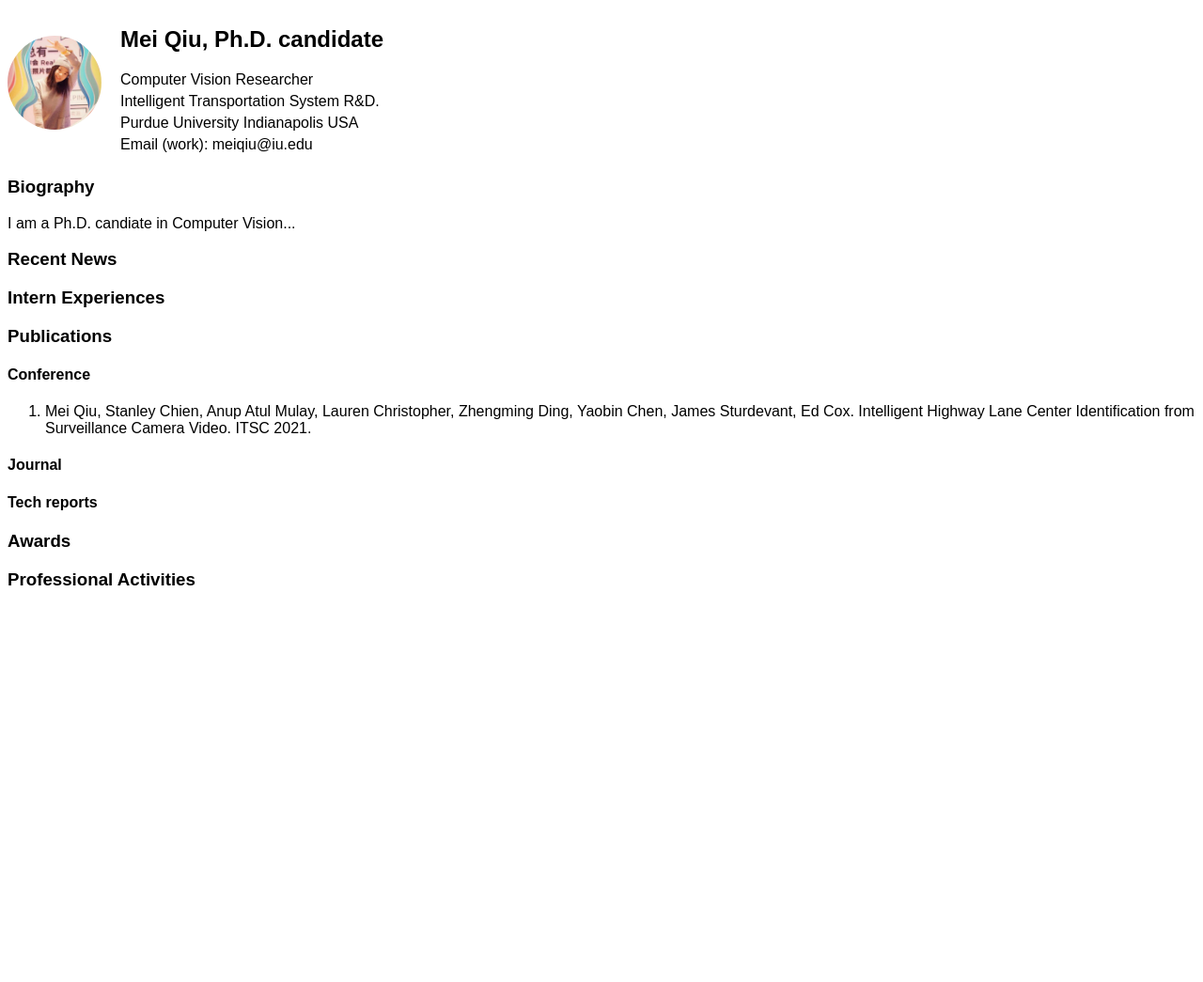
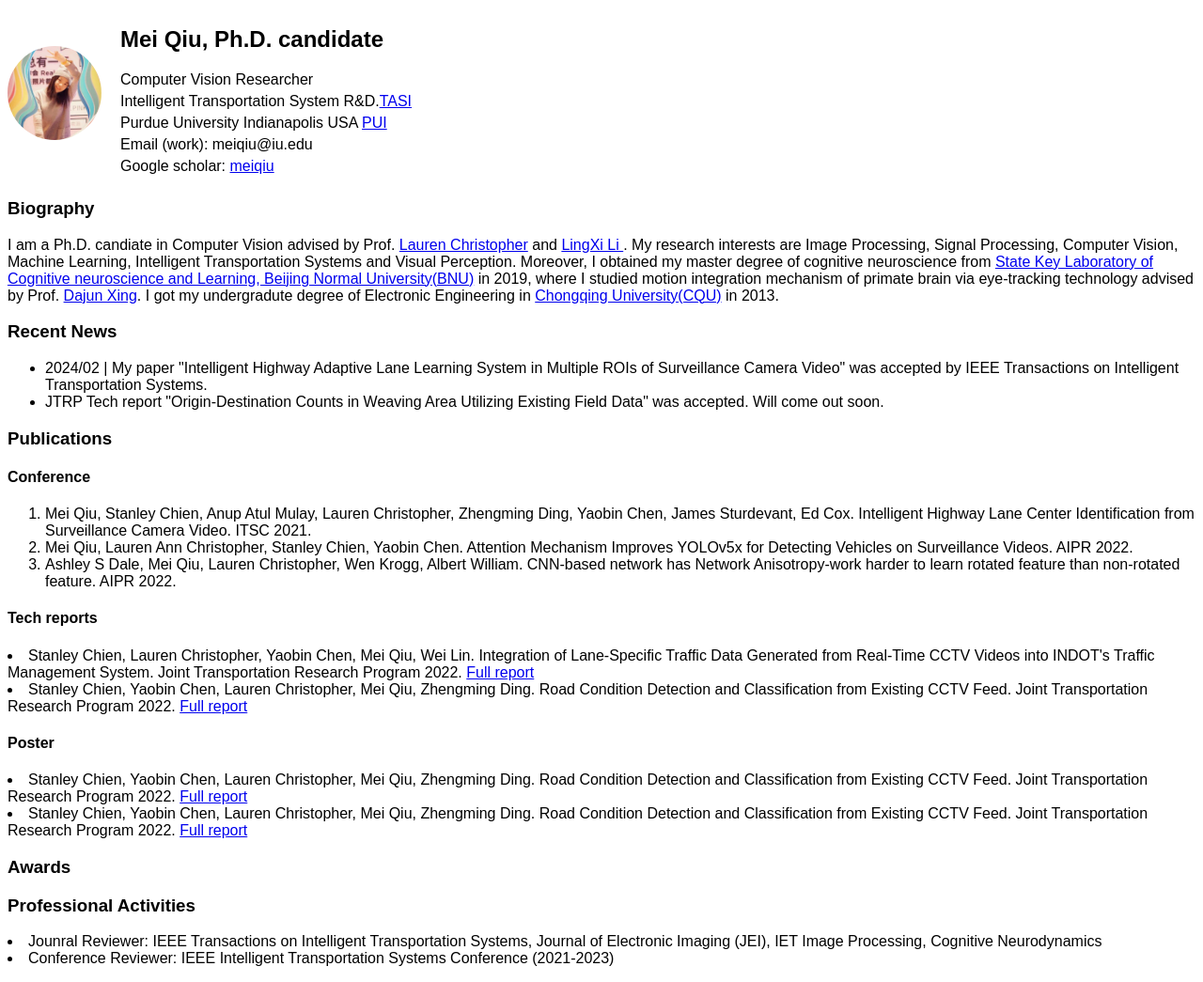
Before and after one commit to qiumei1101/qiumei1101.github.io, a plain HTML site: page index.html in a window 1280 px wide. Shown: the whole page at 94% size. Before the commit the page ends 800 px from the top, so only its background shows below. Drawn offline with Linux system fonts and the light colour scheme.

Commit message:
add my other info

```diff
--- a/index.html
+++ b/index.html
@@ -26,39 +26,57 @@
         <div class="contact-info">
             <h2>Mei Qiu, Ph.D. candidate</h2>
             <p>Computer Vision Researcher</p>
-            <p>Intelligent Transportation System R&D.</p>
-            <p>Purdue University Indianapolis USA</p>
+            <p>Intelligent Transportation System R&D.<a href="https://tasi.iupui.edu/about/index.html">TASI</a></p>
+            <p>Purdue University Indianapolis USA <a href="https://www.purdue.edu/campuses/indianapolis/">PUI</a></p>
             <p>Email (work): meiqiu@iu.edu</p>
+            <p>Google scholar: <a href="https://scholar.google.com/citations?view_op=list_works&hl=en&hl=en&user=Qwp6E1cAAAAJ"> meiqiu</a></p>
             <!-- Add other contact information here -->
         </div>
     </div>
     <h3>Biography</h3>
     <p class="biography">
        <!-- Add biography text here -->
-       I am a Ph.D. candiate in Computer Vision...
+       I am a Ph.D. candiate in Computer Vision advised by Prof. <a href="https://et.iupui.edu/people/lauchris">Lauren Christopher</a>
+       and <a href="https://et.iupui.edu/people/ll7">LingXi Li </a> . My research interests are Image Processing, Signal Processing, Computer Vision, Machine Learning, Intelligent Transportation Systems and Visual Perception.
+       Moreover, I obtained my master degree of cognitive neuroscience from <a href="https://brain.bnu.edu.cn/English/Aboutus/Introduction/index.htm">State Key Laboratory of Cognitive neuroscience and Learning, Beijing Normal University(BNU)</a> in 2019,
+       where I studied motion integration mechanism of primate brain via eye-tracking technology advised by Prof. <a href="https://brain.bnu.edu.cn/English/Aboutus/Introduction/index.htm">Dajun Xing</a>.
+       I got my undergradute degree of Electronic Engineering in <a href="http://english.cqu.edu.cn/">Chongqing University(CQU)</a> in 2013.
     </p>
     <h3>Recent News</h3>
     <ul>
-        <!-- <li>2023/01 | I will serve on the Program Committee (PC) for IJCAI 2023 and ICML 2023.</li>
-        <li>2022/09 | I will work at Google Research as intern.</li> -->
-        <!-- Add other news items here -->
+        <li>2024/02 | My paper "Intelligent Highway Adaptive Lane Learning System in Multiple ROIs of Surveillance Camera Video" was accepted by IEEE Transactions on Intelligent Transportation Systems.</li>
+        <li> JTRP Tech report "Origin-Destination Counts in Weaving Area Utilizing Existing Field Data" was accepted. Will come out soon.</li>
     </ul>
 
-    <h3>Intern Experiences</h3>
+    <!-- <h3>Intern Experiences</h3>
     <ul>
-        <!-- <li>Google: Research Intern | 09/2022-04/2023 | Topic: Machine Translation</li> -->
-        <!-- Add other intern experiences here -->
-    </ul>
+        <li>Google: Research Intern | 09/2022-04/2023 | Topic: Machine Translation</li>
+        Add other intern experiences here
+    </ul> -->
 
     <h3>Publications</h3>
     <h4>Conference</h4>
     <ol>
         <li>Mei Qiu, Stanley Chien, Anup Atul Mulay, Lauren Christopher, Zhengming Ding, Yaobin Chen, James Sturdevant, Ed Cox. Intelligent Highway Lane Center Identification from Surveillance Camera Video. ITSC 2021.</li>
+        <li>Mei Qiu, Lauren Ann Christopher, Stanley Chien, Yaobin Chen. Attention Mechanism Improves YOLOv5x for Detecting Vehicles on Surveillance Videos. AIPR 2022.</li>
+        <li>Ashley S Dale, Mei Qiu, Lauren Christopher, Wen Krogg, Albert William. CNN-based network has Network Anisotropy-work harder to learn rotated feature than non-rotated feature. AIPR 2022.</li>
         <!-- Add other publications here -->
     </ol>
-    <h4>Journal</h4>
+    <!-- <h4>Journal</h4> -->
     <h4>Tech reports</h4>
-
+    <li>Stanley Chien, Lauren Christopher, Yaobin Chen, Mei Qiu, Wei Lin. Integration of Lane-Specific Traffic Data Generated from Real-Time CCTV Videos into INDOT's Traffic Management System. Joint Transportation Research Program 2022.
+        <a href="https://docs.lib.purdue.edu/cgi/viewcontent.cgi?article=3362&context=jtrp">Full report</a>
+    </li>
+    <li>Stanley Chien, Yaobin Chen, Lauren Christopher, Mei Qiu, Zhengming Ding. Road Condition Detection and Classification from Existing CCTV Feed. Joint Transportation Research Program 2022.
+        <a href="https://docs.lib.purdue.edu/cgi/viewcontent.cgi?article=3334&context=jtrp">Full report</a>
+    </li>
+    <h4>Poster</h4>
+    <li>Stanley Chien, Yaobin Chen, Lauren Christopher, Mei Qiu, Zhengming Ding. Road Condition Detection and Classification from Existing CCTV Feed. Joint Transportation Research Program 2022.
+        <a href="https://docs.lib.purdue.edu/cgi/viewcontent.cgi?article=3334&context=jtrp">Full report</a>
+    </li>
+    <li>Stanley Chien, Yaobin Chen, Lauren Christopher, Mei Qiu, Zhengming Ding. Road Condition Detection and Classification from Existing CCTV Feed. Joint Transportation Research Program 2022.
+        <a href="https://docs.lib.purdue.edu/cgi/viewcontent.cgi?article=3334&context=jtrp">Full report</a>
+    </li>
 
     <h3>Awards</h3>
     <p class="awards">
@@ -67,8 +85,13 @@
     </p>
     <h3>Professional Activities</h3>
     <p class="professional activities">
-       <!-- Add biography text here -->
+        <li>Jounral Reviewer: IEEE Transactions on Intelligent Transportation Systems, Journal of Electronic Imaging (JEI), IET Image Processing, Cognitive Neurodynamics
+
+        </li>
+        <li>Conference Reviewer: IEEE Intelligent Transportation Systems Conference (2021-2023)
+        </li>
        <!-- I am a Ph.D. candiate in Computer Vision... -->
     </p>
+
 </body>
 </html>
```
